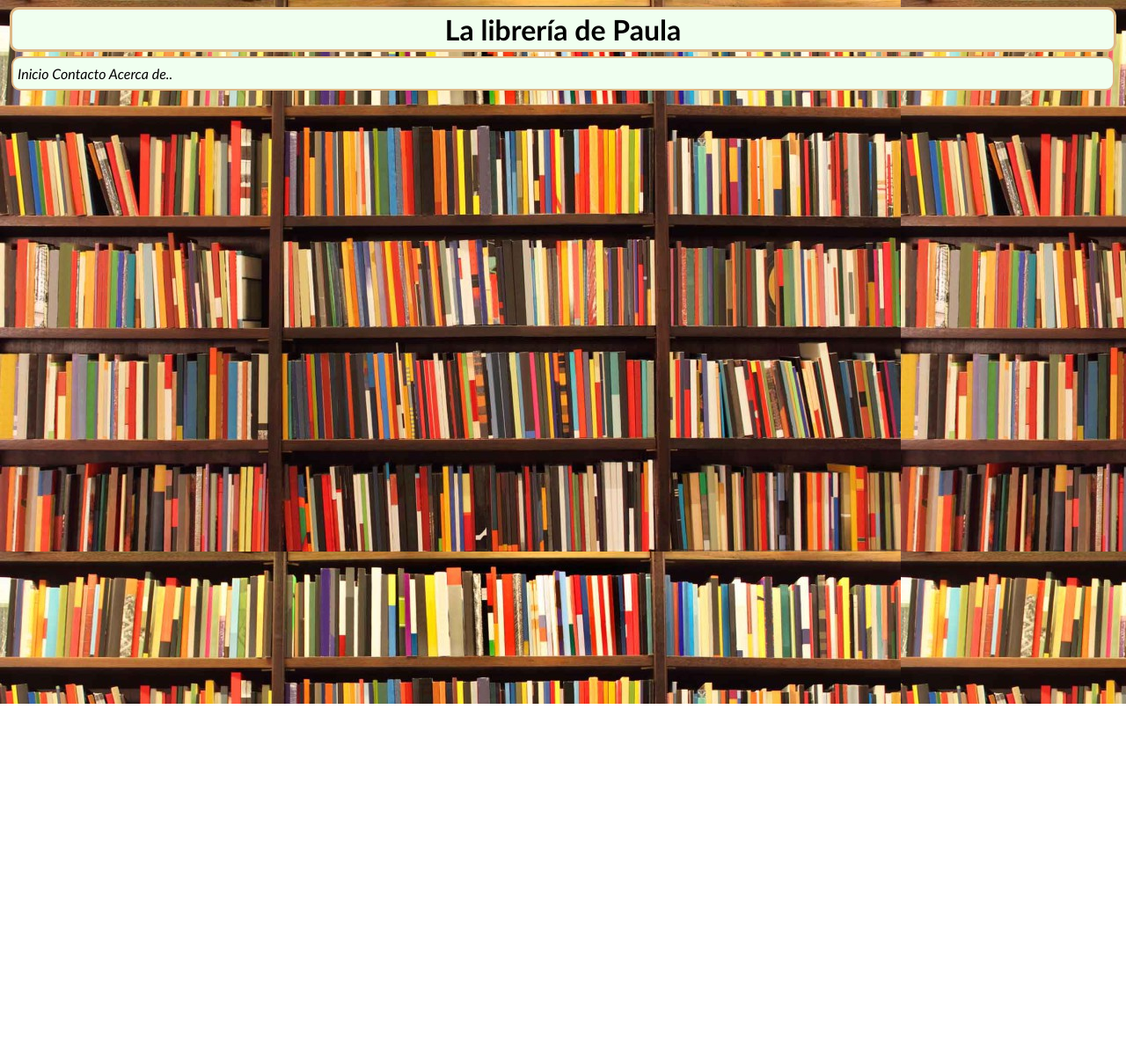
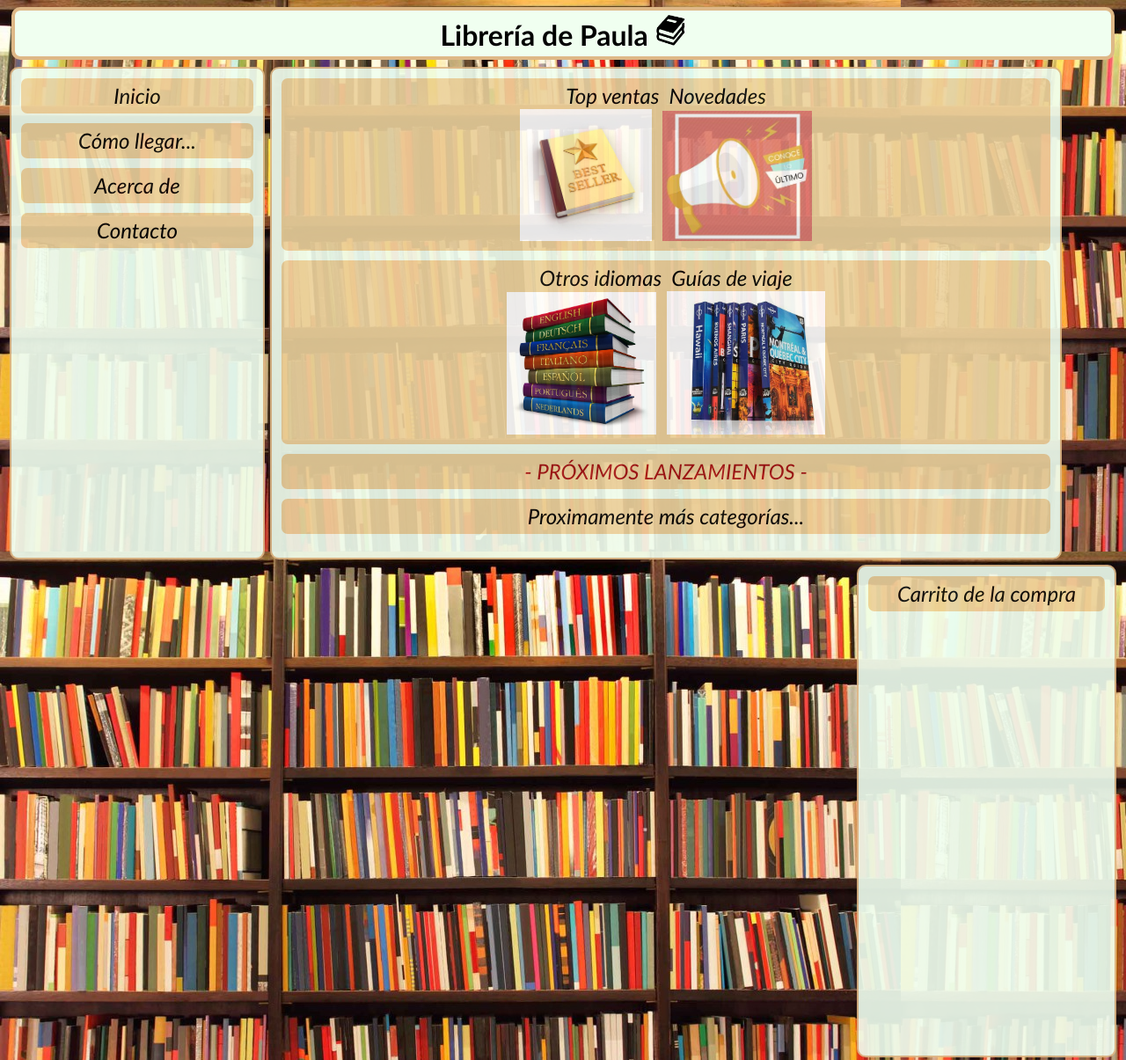
Before and after one commit to paulasm13/LTAW-Practicas, a plain HTML site: page P1/main.html in a window 1280 px wide. Shown: the whole page at 88% size. Before the commit the page ends 800 px from the top, so only its background shows below. Drawn offline with Linux system fonts and the light colour scheme.

Commit message:
Tienda mejorada

```diff
--- a/P1/main.html
+++ b/P1/main.html
@@ -9,13 +9,30 @@
 </head>
 
 <body>
-<h1>La librería de Paula</h1>
-<div>
-    <p>
-        Inicio
-        Contacto
-        Acerca de..
-    </p>
+<h1>Librería de Paula  <img src="libros.png" alt="Icono libros." width="35px"></h1>
+
+<div class="miniContainer1">
+    <p>Inicio</p>
+    <p>Cómo llegar...</p>
+    <p>Acerca de</p>
+    <p>Contacto</p>
 </div>
+
+<div class="container">
+
+    <p>Top ventas&nbsp;&nbsp;Novedades
+        <br><img src="bestseller.jpg" alt="Bestseller" width="150px">
+        &nbsp;<img src="novedades.jpg" alt="Novedades" width="170px"></p>
+    <p>Otros idiomas&nbsp;&nbsp;Guías de viaje<br>
+        <img src="idiomas.jpg" alt="Otros idiomas" width="170px">
+        &nbsp;<img src="viajes.jpg" alt="Guías de viajes" width="180px"></p>
+        <p style="color:#a41313";>- PRÓXIMOS LANZAMIENTOS -</p>
+        <p>Proximamente más categorías...</p>
+</div>
+
+<div class="miniContainer2">
+    <p>Carrito de la compra</p>
+</div>
+
 </body>
 </html>
--- a/P1/style.css
+++ b/P1/style.css
@@ -4,22 +4,63 @@ body {      /* Tipo y color de la fuente para toda la web. */
     color: black;
 }
 
+.container{
+    display: inline-block;
+    background-color: honeydew;
+    opacity: 0.9;
+    border-radius: 10px;
+    border: 2px solid burlywood;
+    height: 550px;
+    width: 890px;
+    padding: 3px;
+    margin: 3px;
+}
+
+.miniContainer1{
+    float: left;
+    text-align: center;
+    border-radius: 10px;
+    opacity: 0.9;
+    background-color: honeydew;
+    border: 2px solid burlywood;
+    height: 550px;
+    width: 280px;
+    padding: 3px;
+    margin: 3px;
+}
+
+.miniContainer2{
+    float: right;
+    text-align: center;
+    border-radius: 10px;
+    opacity: 0.9;
+    background-color: honeydew;
+    border: 2px solid burlywood;
+    height: 550px;
+    width: 285px;
+    padding: 3px;
+    margin: 3px;
+}
+
+
 h1 {        /* Título principal */
     font-weight: bolder;
     text-align: center;
     background-color: honeydew;
-    border: 3px solid burlywood;
+    border: 4px solid burlywood;
     border-radius: 10px;
-    padding: 3px;
-    margin: 3px;
+    padding: 5px;
+    margin: 5px;
 }
 
 p {
-    border: 2px solid burlywood;
+    background-color: rgba(233, 165, 77, 0.5);
+    text-align: center;
+    border: 3px solid honeydew;
     border-radius: 10px;
-    background-color: honeydew;
     padding: 5px;
     margin: 5px;
     font-style: italic;         /* Párrafos! en cursiva */
-    line-height: 25px;          /* Espacio entre líneas */
+    font-size: x-large;
+    line-height: 30px;          /* Espacio entre líneas */
 }
--- a/P1/tienda.js
+++ b/P1/tienda.js
@@ -38,7 +38,8 @@ const server = http.createServer((req, res) => {
     'html' : 'text/html',
     'css'  : 'text/css',
     'jpg'  : 'image/jpg',
-    'ico'  : 'image/x-icon'
+    'ico'  : 'image/x-icon',
+    'png'  : 'image/png',
   };
 
   let mime = mime_type[type_file];
```
Also changed, not shown: P1/bestseller.jpg (added), P1/idiomas.jpg (added), P1/libros.png (added), P1/novedades.jpg (added), P1/viajes.jpg (added).
